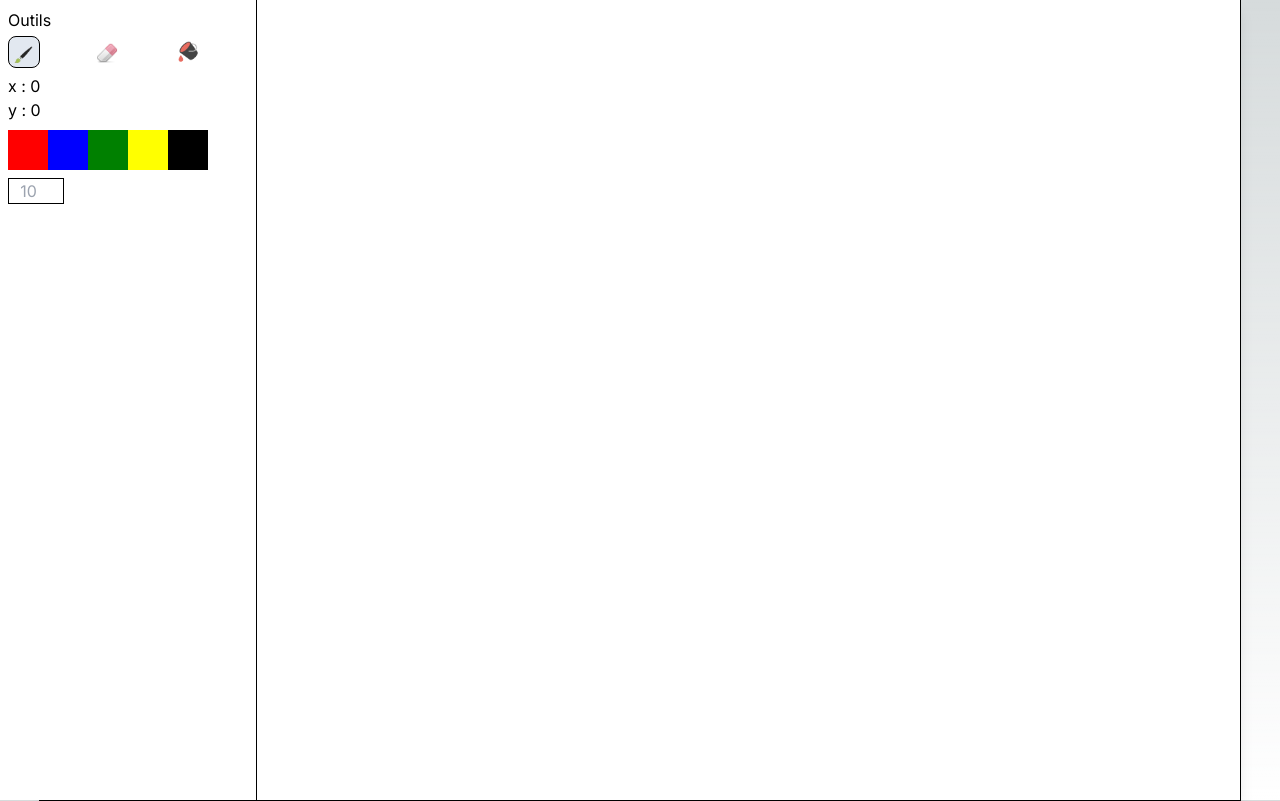
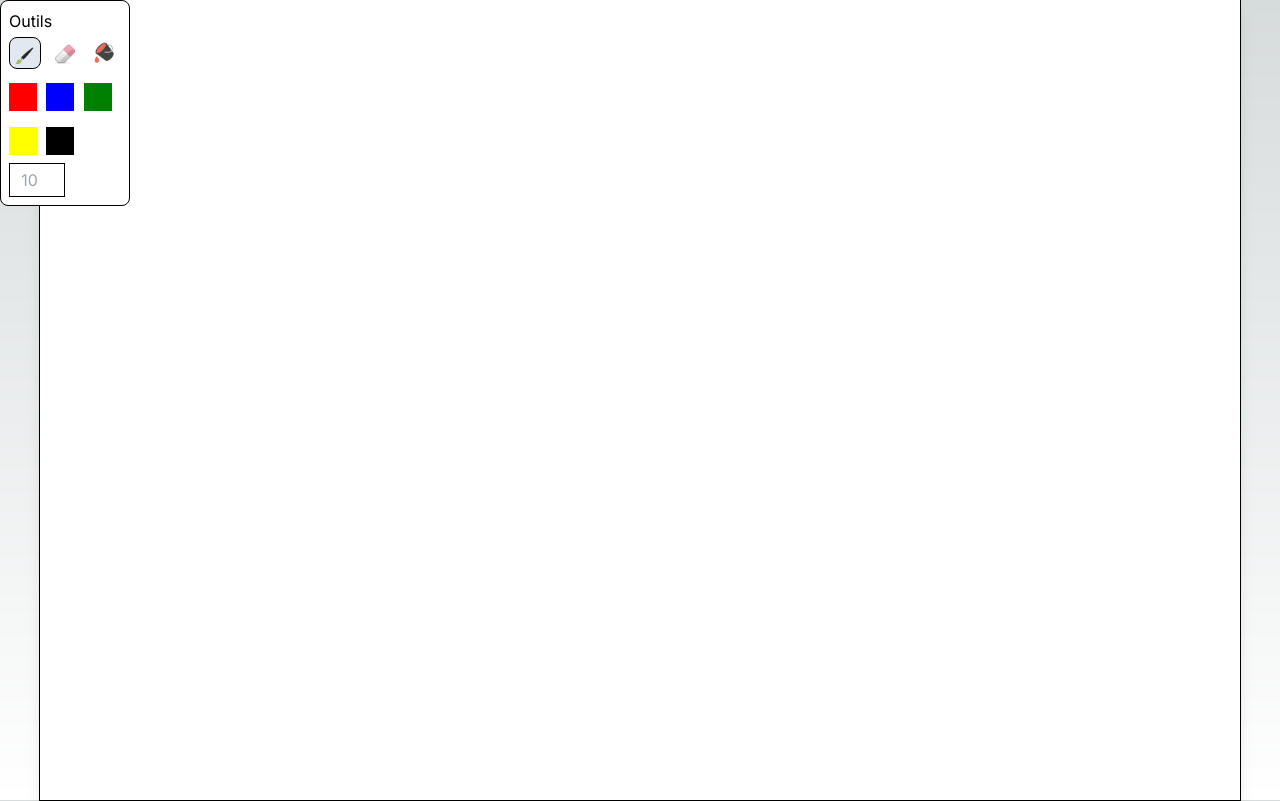
Before and after one commit to FLIzze/online-paint, a Next.js app: page / in a window 1280 px wide. Built offline with nearby package versions, Linux system fonts and the light colour scheme.

Commit message:
move tools

```diff
--- a/components/colors/page.tsx
+++ b/components/colors/page.tsx
@@ -7,17 +7,12 @@ export default function Colors({ data, setDraw }: ColorInterface) {
 
     return (
         <div>
-            <p>x : {data.cursorPos.x}</p>
-            <p>y : {data.cursorPos.y}</p>
-            <div className="flex">
+            <div className="grid grid-cols-3 gap-0">
                 {colors.map((color, index) => (
-                    <div
-                        key={index}
-                        className="flex flex-col"
-                    >
+                    <div key={index}>
                         <button
                             style={{ backgroundColor: color }}
-                            className="w-10 h-10 my-2"
+                            className="w-7 h-7 my-2"
                             onClick={() => setColor(colors[index], setDraw)}>
                         </button>
                     </div>
@@ -27,7 +22,7 @@ export default function Colors({ data, setDraw }: ColorInterface) {
                 type="number"
                 onChange={(e) => setWidthBrush(Number(e.target.value), setDraw)}
                 placeholder={data.brushSize.toString()}
-                className="w-14 outline-none border border-black text-center"
+                className="w-14 outline-none border border-black text-center p-1"
             />
         </div>
     )
--- a/components/sideNavbar/page.tsx
+++ b/components/sideNavbar/page.tsx
@@ -1,14 +1,39 @@
-"use client";
-
+import React, { useState, useEffect, useRef } from 'react';
 import Utils from "../utils/page";
 import Colors from "../colors/page";
 import SideNavBarInterface from "@/app/ts/interface/sideNavBar";
 
 export default function SideNavBar({ data, setDraw, history, setHistory }: SideNavBarInterface) {
+    const [position, setPosition] = useState({ x: 0, y: 0 });
+    const [dragging, setDragging] = useState(false);
+    const sideNav = document.getElementById('sideNavBar');
+
+
+    const handleMouseDown = (e: React.MouseEvent) => {
+        setDragging(true);
+    };
+
+    const handleMouseMove = (e: React.MouseEvent) => {
+        if (dragging) {
+            setPosition({ x: e.clientX - sideNav!.clientWidth / 2, y: e.clientY - sideNav!.clientHeight / 2 });
+        }
+    };
+
+    const handleMouseUp = () => {
+        setDragging(false);
+    };
+
     return (
-        <div className="gap-0 top-0 left-0 absolute border-black border-r bg-white p-2 h-screen">
-            <Utils setDraw={setDraw} setHistory={setHistory} history={history}/>
-            <Colors data={data} setDraw={setDraw}/>
+        <div
+            className="gap-0 top-0 left-0 absolute border-black border bg-white p-2 h-fit rounded-lg"
+            style={{ left: position.x, top: position.y }}
+            onMouseDown={handleMouseDown}
+            onMouseMove={handleMouseMove}
+            onMouseUp={handleMouseUp}
+            id='sideNavBar'
+        >
+            <Utils setDraw={setDraw} setHistory={setHistory} history={history} />
+            <Colors data={data} setDraw={setDraw} />
         </div>
     )
 }
```
